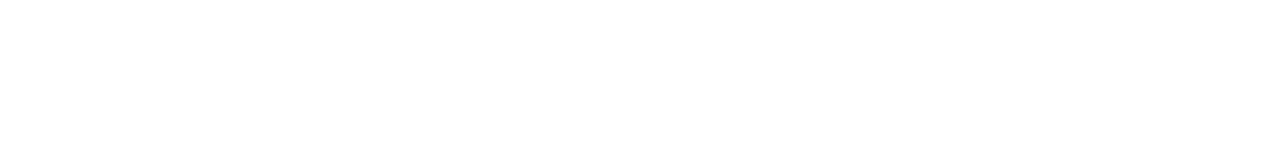
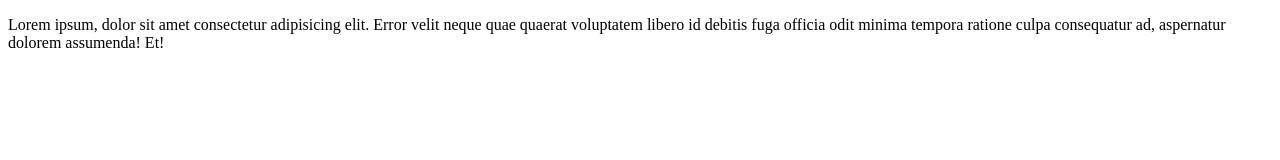
Before and after one commit to luizGTD/projeto-01, a plain HTML site: page index.html in a window 1280 px wide. Drawn offline with Linux system fonts and the light colour scheme.

Commit message:
Suposta resoluçao do erro que nao estava deixando o codigo subir pro github

```diff
--- a/index.html
+++ b/index.html
@@ -6,6 +6,6 @@
     <title>Curso Gratuito Git e GitHub</title>
 </head>
 <body>
-
+    <p>Lorem ipsum, dolor sit amet consectetur adipisicing elit. Error velit neque quae quaerat voluptatem libero id debitis fuga officia odit minima tempora ratione culpa consequatur ad, aspernatur dolorem assumenda! Et!</p>
 </body>
 </html>
```
